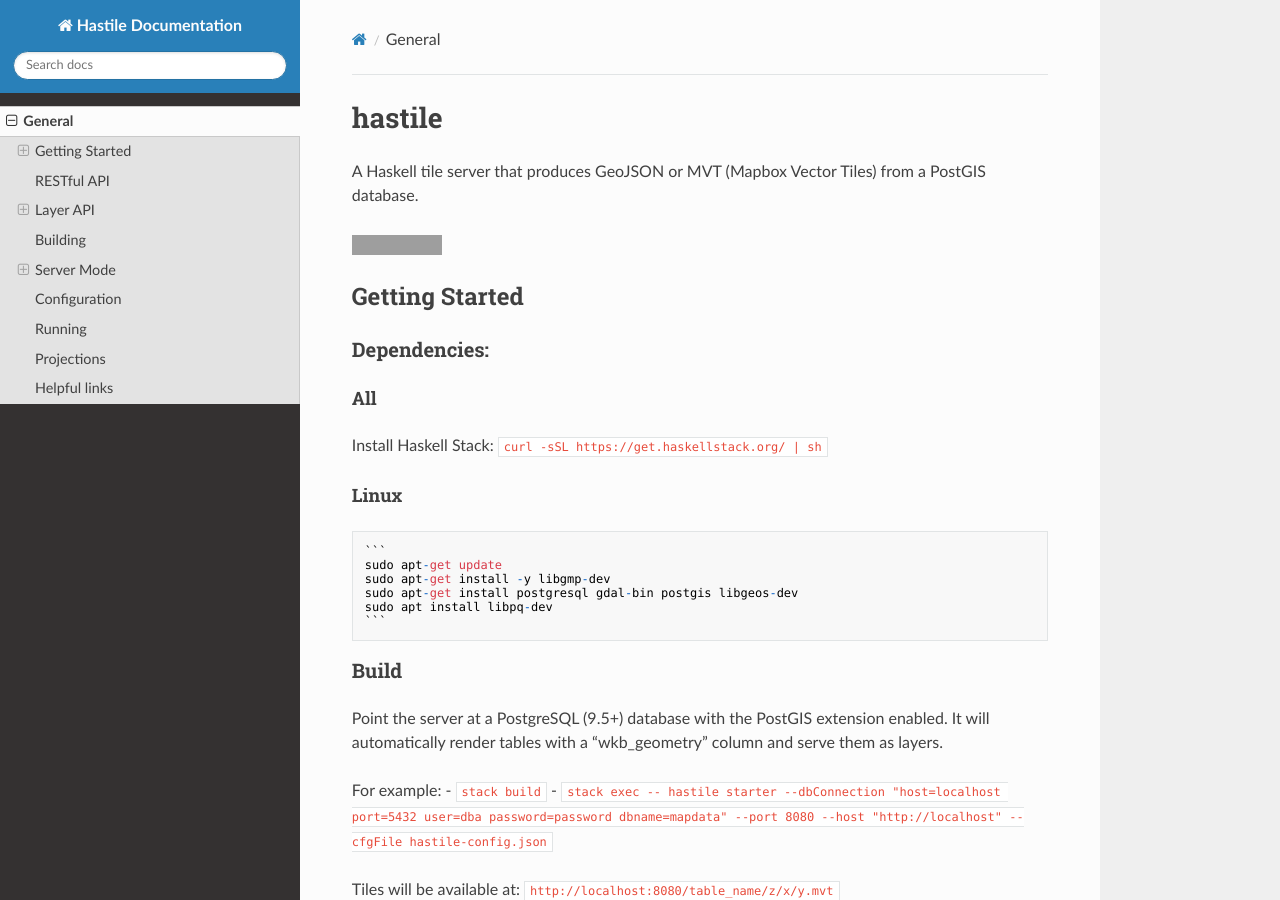
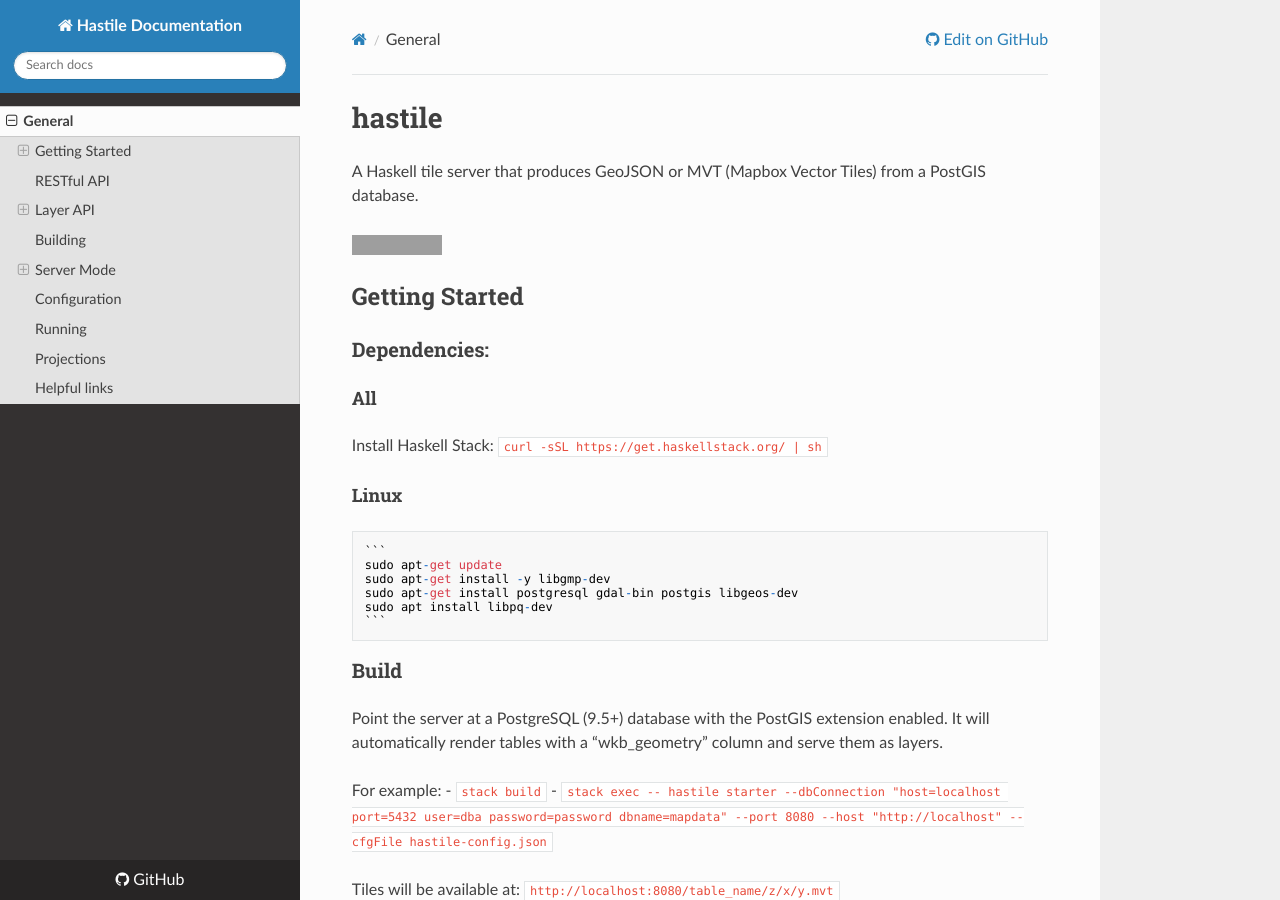
Before and after one commit to zellige/hastile, an MkDocs documentation site: the page built from docs/general.md, in a window 1280 px wide and 900 px high. Built offline with MkDocs 1.6.1, drawn with Linux system fonts in a browser that asks for light colours; nearby versions of some CDN libraries; some of the changed lines change nothing that is shown; grey boxes are pictures that could not be loaded.

Commit message:
Add github url

```diff
--- a/mkdocs.yml
+++ b/mkdocs.yml
@@ -4,3 +4,4 @@
 theme: readthedocs
 markdown_extensions:
     - smarty
+repo_url: https://github.com/indicatrix/hastile/
```
